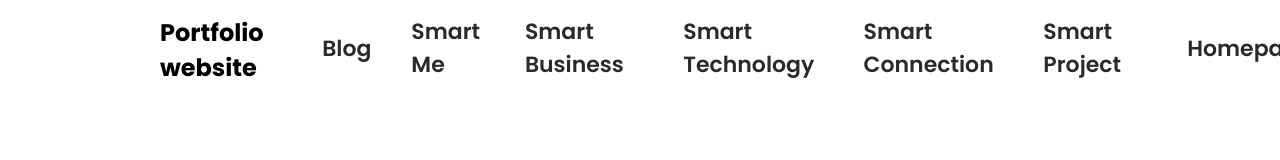
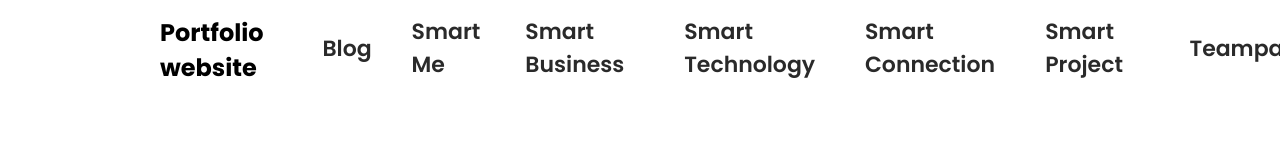
Before and after one commit to jjvelders/Portofolio-msi, a plain HTML site: page Koen/blog.html in a window 1280 px wide. Shown: the top 160 px of the page. Drawn offline with nearby package versions, Linux system fonts and the light colour scheme.

Commit message:
Header aangepast

```diff
--- a/Koen/blog.html
+++ b/Koen/blog.html
@@ -25,7 +25,7 @@
                     <li><a href="technology.html">Smart Technology</a></li>
                     <li><a href="connection.html">Smart Connection</a></li>
                     <li><a href="project.html">Smart Project</a></li>
-                    <li><a href="https://jjvelders.github.io/">Homepage</a></li>
+                    <li><a href="https://jjvelders.github.io/">Teampage</a></li>
                 </ul>
             </div>
         </div>
```
Also changed, not shown: Koen/business.html (+1 -1 lines), Koen/connection.html (+1 -1 lines), Koen/index.html (+1 -1 lines), Koen/me.html (+1 -1 lines), Koen/project.html (+1 -1 lines), Koen/technology.html (+1 -1 lines).
